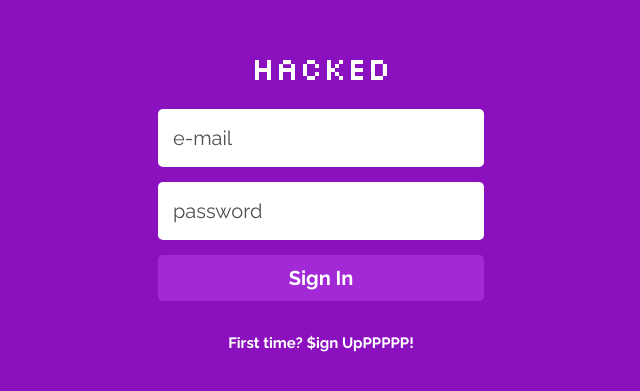
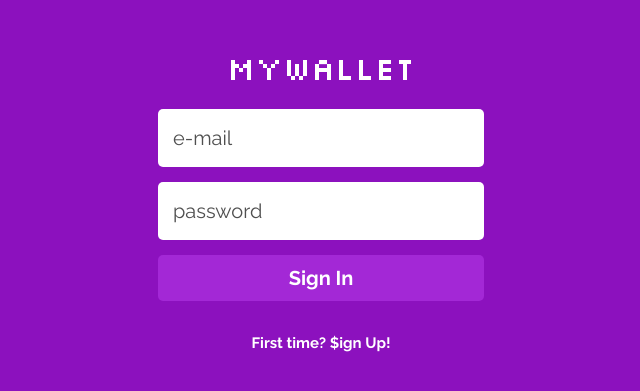
Before and after one commit to expeditus303/MyWallet-front-end, a React (Create React App) app: page / in a window 1280 px wide. Shown: the part 199-590 px from the top of the page, without its empty margins (319-959 px from the left). Built offline with nearby package versions, Linux system fonts and the light colour scheme; no server answers.

Commit message:
feat: github actions for deploy on AWS

```diff
--- a/public/index.html
+++ b/public/index.html
@@ -15,7 +15,7 @@
     href="https://fonts.googleapis.com/css2?family=Raleway:ital,wght@0,100;0,200;0,300;0,400;0,500;0,600;0,700;0,800;0,900;1,100;1,200;1,300;1,400;1,500;1,600;1,700;1,800;1,900&family=Silkscreen&display=swap"
     rel="stylesheet">
 
-  <title>MyWallet</title>
+  <title>MyWallet Version 1.0.1</title>
 </head>
 
 <body>
--- a/src/pages/SignIn.jsx
+++ b/src/pages/SignIn.jsx
@@ -45,7 +45,7 @@ export default function SignIn() {
   return (
     <>
       <SignInContainer>
-        <h1>Hacked</h1>
+        <h1>MyWallet</h1>
         <form onSubmit={login}>
           <Input
             type="email"
@@ -65,7 +65,7 @@ export default function SignIn() {
         </form>
 
         <Link to="/cadastro">
-          First time? $ign UpPPPPP!
+          First time? $ign Up!
         </Link>
       </SignInContainer>
     </>
```
